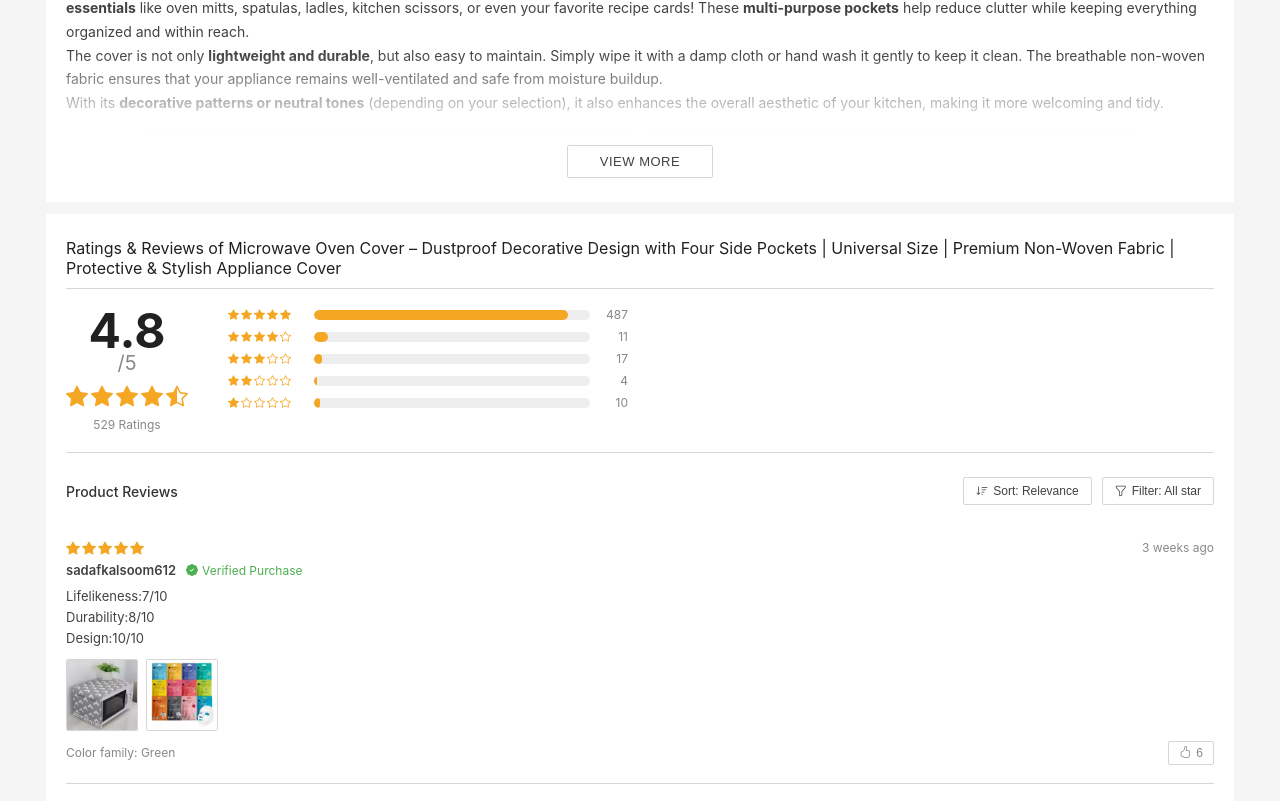
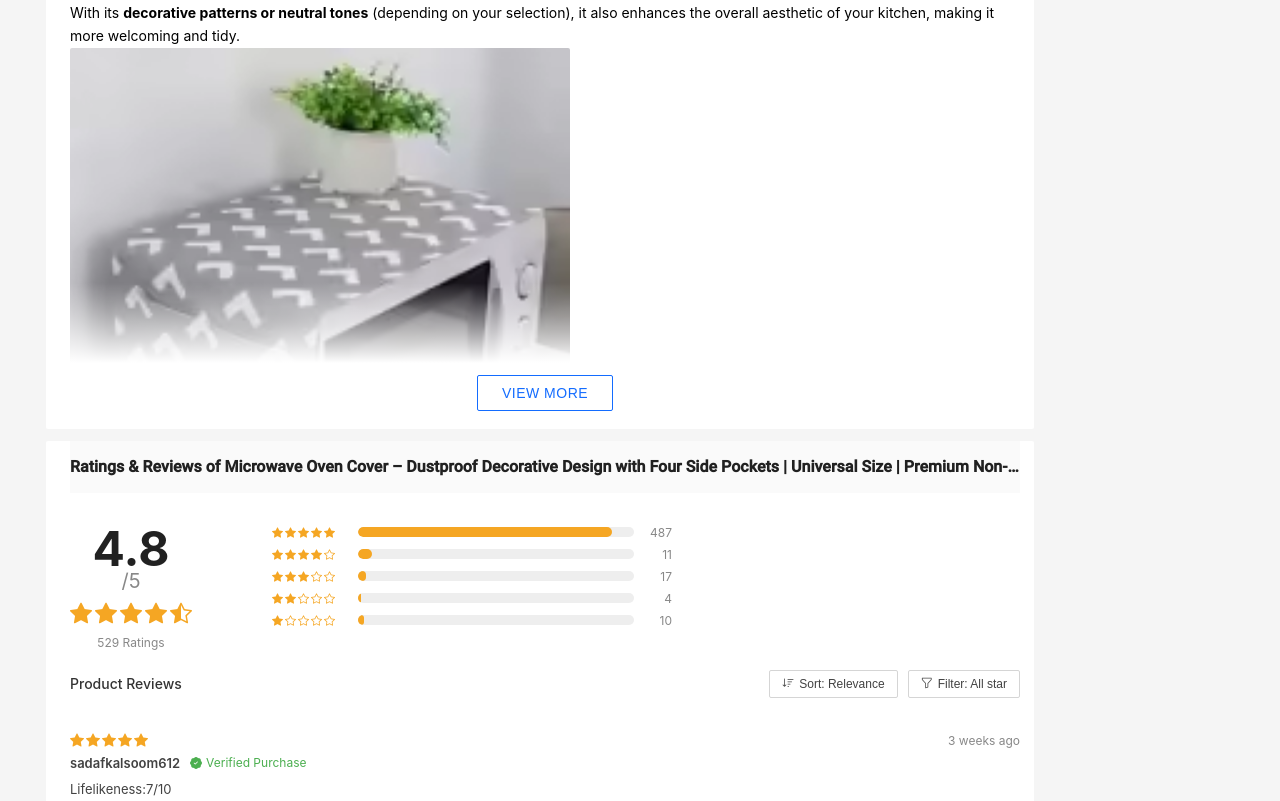
Before and after one commit to syed-hussnain-raza/Daraz-E-commerce, a plain HTML site: page product.html in a window 1280 px wide. Shown: the part 1432-2233 px from the top of the page. Drawn offline with nearby package versions, Linux system fonts and the light colour scheme; a web font is replaced by a local one.

Commit message:
css added and updated

```diff
--- a/product.css
+++ b/product.css
@@ -1,3 +1,14 @@
+@font-face {
+  font-family: "Roboto-Medium";
+  font-style: normal;
+  font-weight: 500;
+  src:
+    local("Roboto Medium"),
+    local("Roboto-Medium"),
+    url("https://g.lazcdn.com/g/lzdfe/static/0.0.29/Roboto-Medium/cyrillic-ext.woff2")
+      format("woff2");
+}
+
 .search-wrapper {
   flex: 1;
   max-width: 688px;
@@ -61,7 +72,7 @@
   letter-spacing: 0;
   font-size: 14px;
   font-weight: 600;
-  font-family: Roboto-Medium;
+  font-family: "Roboto-Medium";
   cursor: pointer;
   background: none;
   border: none;
@@ -150,7 +161,7 @@
 */
 .pd-layout {
   display: grid;
-  grid-template-columns: 340px 1fr 280px;
+  grid-template-columns: 340px 1fr 330px;
   gap: 16px;
   align-items: flex-start;
   background: #fff;
@@ -587,12 +598,12 @@
   background: #e04d05;
 }
 
-/* ─────────────────────────────────────────
+/*
    SIDEBAR (right column)
-───────────────────────────────────────── */
+*/
+
 .pd-card {
-  background: #fff;
-  border: 1px solid var(--border);
+  background: #f5f5f5;
   border-radius: 2px;
   padding: 14px;
   margin-bottom: 10px;
@@ -830,89 +841,138 @@
   background: var(--peach);
 }
 
-/* ─────────────────────────────────────────
+/*
    LOWER SECTION (details / reviews / Q&A)
-───────────────────────────────────────── */
+*/
 .pd-lower {
-  margin-top: 16px;
+  margin-top: 12px;
 }
 
 .pd-lower-main {
   display: flex;
   flex-direction: column;
   gap: 12px;
+  width: calc(100% - 200px);
 }
 
 .pd-section-card {
   background: #fff;
   border-radius: 2px;
-  padding: 24px 20px;
+  padding-left: 24px;
+  padding-right: 14px;
+  width: 100%;
 }
 
 .pd-section-title {
+  font-family: "Roboto-Medium";
+  height: 32px;
+  line-height: 32px;
   font-size: 16px;
-  font-weight: 400;
+  font-weight: 600;
   color: #212121;
-  margin-bottom: 18px;
-  padding-bottom: 10px;
-  border-bottom: 1px solid var(--border);
+  /* margin-bottom: 18px;
+  padding-bottom: 10px; */
 }
 
 /* Details list */
 .pd-details-list {
   list-style: disc;
-  padding-left: 20px;
+  padding-left: 32px;
+  padding-top: 16px;
+  padding-bottom: 16px;
   display: flex;
   flex-direction: column;
-  gap: 6px;
   font-size: 14px;
-  color: #424242;
+  color: #000;
+  line-height: 1.3;
+  border-bottom: 1px solid #eff0f5;
+}
+
+/* Specs grid */
+.pd-specs-card {
+  margin-top: 16px;
+}
+
+.pd-section-title {
+  font-size: 16px;
+  font-weight: 500;
+  font-family: sansarifm;
+  color: #212121;
+  line-height: 19px;
+  margin-bottom: 12px;
+}
+
+.pd-specs-grid {
+  display: flex;
+  flex-wrap: wrap;
+  /* border-radius: 2px 2px 0 0; */
+  overflow: hidden;
+}
+
+.pd-spec-row {
+  display: flex;
+  flex-direction: column;
+  width: 50%;
+  font-size: 12px;
+}
+
+.pd-spec-key {
+  width: 120px;
+  flex-shrink: 0;
+  color: #000;
+  font-weight: 500;
+}
+
+.pd-spec-val {
+  color: #000;
+  word-break: break-word;
+}
+
+.pd-box-row {
+  display: flex;
+  border: 1px solid #e0e0e0;
+  border-top: none;
+  border-radius: 0 0 2px 2px;
+  font-size: 12px;
+  overflow: hidden;
+  align-items: flex-start;
+}
+
+.pd-box-row .pd-spec-key {
+  width: 140px;
+  align-self: stretch;
+}
+
+.pd-box-val {
+  /* padding: 9px 12px; */
+  color: #212121;
   line-height: 1.6;
 }
 
-/* Specs grid */
-.pd-specs-grid {
-  display: grid;
-  grid-template-columns: 1fr 1fr;
-  gap: 0;
-  border: 1px solid var(--border);
-  border-radius: 2px;
+/* Ratings overview */
+#reviews .pd-section-title {
+  height: 52px;
+  background: #fafafa;
+  line-height: 52px;
+  font-weight: 600;
+  font-family: Roboto-Medium;
+  font-size: 16px;
+  line-height: 19px;
+  color: #212121;
+  letter-spacing: 0;
   overflow: hidden;
-}
-
-.pd-spec-row {
-  display: flex;
-  border-bottom: 1px solid var(--border);
-  font-size: 13px;
-}
-
-.pd-spec-row:nth-last-child(-n + 2) {
-  border-bottom: none;
-}
-
-.pd-spec-key {
-  width: 180px;
-  padding: 10px 14px;
-  background: #fafafa;
-  color: var(--text-muted);
-  font-weight: 500;
-  border-right: 1px solid var(--border);
-  flex-shrink: 0;
-}
-
-.pd-spec-val {
-  padding: 10px 14px;
-  color: #424242;
-}
-
-/* Ratings overview */
+  text-overflow: ellipsis;
+  white-space: nowrap;
+
+  padding-top: 16px;
+}
+
 .pd-ratings-overview {
   display: flex;
   align-items: flex-start;
-  gap: 40px;
-  margin-bottom: 24px;
+  padding-top: 20px;
   padding-bottom: 20px;
-  border-bottom: 1px solid var(--border);
+  gap: 80px;
 }
 
 .pd-rating-big {
@@ -1261,9 +1321,9 @@
   margin-top: 4px;
 }
 
-/* ─────────────────────────────────────────
+/*
    YOU MAY ALSO LIKE
-───────────────────────────────────────── */
+*/
 .pd-also-like {
   margin-top: 12px;
   margin-bottom: 20px;
@@ -1320,39 +1380,37 @@
   font-size: 11px;
 }
 
-/* ─────────────────────────────────────────
-   VIEW MORE (product description expand)
-───────────────────────────────────────── */
+/*
+  VIEW MORE (product description expand)
+*/
 .pd-desc-wrap {
   position: relative;
   margin-top: 16px;
 }
 
 .pd-desc-content {
-  max-height: 280px; /* clipped height before expand */
+  height: 600px;
   overflow: hidden;
   transition: max-height 0.4s ease;
 }
 
 .pd-desc-content.pd-desc-expanded {
-  max-height: 2000px; /* large enough for any content */
+  max-height: 2000px;
 }
 
 .pd-desc-content p {
   font-size: 14px;
-  color: #424242;
+  color: #000;
   line-height: 1.7;
-  margin-bottom: 12px;
 }
 
 .pd-desc-img-wrap {
-  margin-top: 16px;
-  text-align: center;
+  padding-bottom: 43px;
+  border-bottom: 1px solid #eff0f5;
 }
 
 .pd-desc-img {
-  max-width: 500px;
-  width: 100%;
+  width: 500px;
   border-radius: 2px;
   display: inline-block;
 }
@@ -1375,38 +1433,40 @@
 
 /* View More button row */
 .pd-view-more-wrap {
-  display: flex;
-  justify-content: center;
-  margin-top: 12px;
+  /* display: flex;
+  justify-content: center; */
+  padding: 12px 0 18px;
+  text-align: center;
+  line-height: 14px;
+  width: 100%;
 }
 
 .pd-view-more-btn {
-  border: 1px solid var(--border);
+  border: 1px solid #136cff;
   background: #fff;
-  color: #424242;
-  font-size: 13px;
+  color: #136cff;
+  font-size: 14px;
   font-weight: 500;
-  padding: 8px 32px;
+  height: 36px;
+  padding: 0 24px;
   cursor: pointer;
   border-radius: 2px;
-  transition:
-    border-color 0.15s,
-    color 0.15s;
+  transition: all 0.3s ease-out;
   letter-spacing: 0.5px;
 }
 
 .pd-view-more-btn:hover {
-  border-color: var(--color-primary);
-  color: var(--color-primary);
+  background: #136cff;
+  color: #fff;
 }
 
 .pd-view-more-wrap.pd-hidden {
   display: none;
 }
 
-/* ─────────────────────────────────────────
-   RESPONSIVE
-───────────────────────────────────────── */
+/*
+  RESPONSIVE
+*/
 @media (max-width: 1024px) {
   .pd-layout {
     grid-template-columns: 280px 1fr;
@@ -1470,3 +1530,49 @@
     grid-template-columns: repeat(2, 1fr);
   }
 }
+
+/*
+  Zoom result panel
+*/
+.pd-zoom-result {
+  /* Override hardcoded size — JS will set these at runtime */
+  width: auto;
+  height: auto;
+  /* Keep the left/top positioning; JS overrides these too */
+}
+
+/*
+  Main image hover: subtle scale effect
+  Scales up slightly so the user knows it's interactive.
+*/
+.pd-main-image-wrap:hover .pd-main-image {
+  transform: scale(1.03);
+  transition:
+    transform 0.25s ease,
+    opacity 0.2s ease;
+}
+
+.pd-main-image {
+  transition:
+    opacity 0.2s ease,
+    transform 0.25s ease;
+}
+
+/*
+  View More / View Less
+*/
+.pd-desc-content {
+  height: auto !important; /* remove the hard 600px height */
+  max-height: 600px; /* clip via max-height instead */
+  overflow: hidden;
+  transition: max-height 0.4s ease;
+}
+
+.pd-desc-content.pd-desc-expanded {
+  max-height: 4000px; /* large enough for any content */
+}
+
+/* Keep the wrap visible so VIEW LESS button stays accessible */
+.pd-view-more-wrap.pd-hidden {
+  display: block !important;
+}
```
